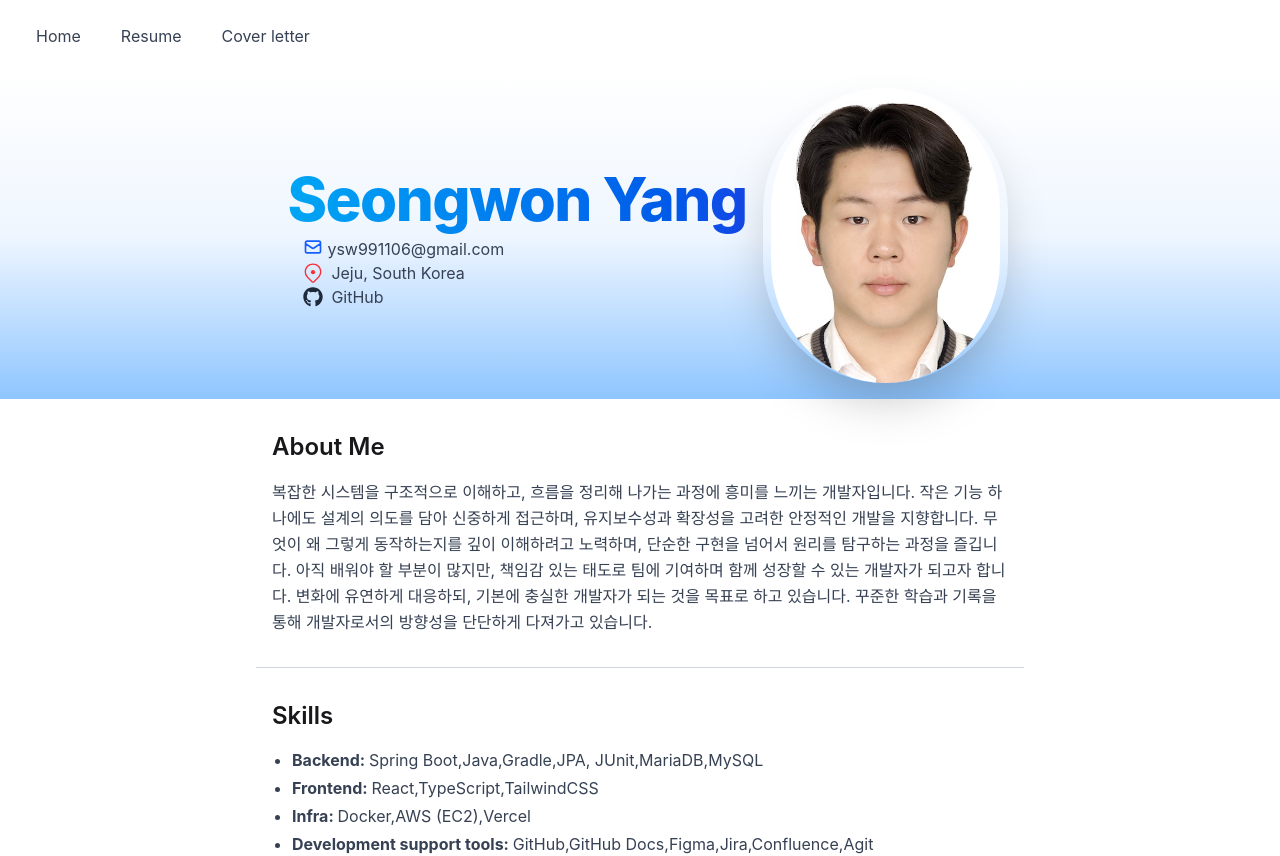
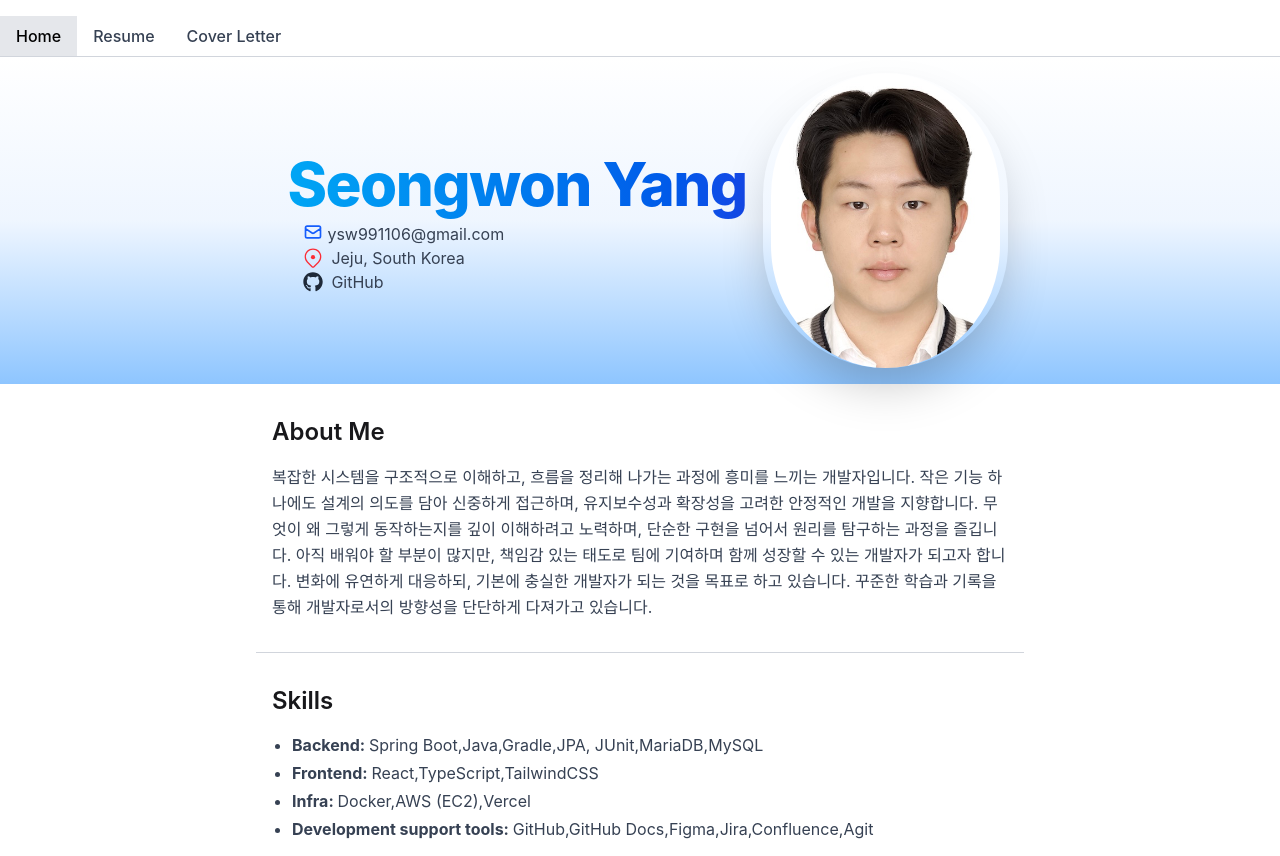
Before and after one commit to codearchitect99/codearchitect99.github.io, a React (Vite) app: page / in a window 1280 px wide. Shown: the top 856 px of the page. Built offline with nearby package versions, Linux system fonts and the light colour scheme.

Commit message:
update navbar

```diff
--- a/src/App.tsx
+++ b/src/App.tsx
@@ -1,35 +1,15 @@
 import React from "react";
-import {Link, Route, HashRouter as Router, Routes} from "react-router-dom";
+import {Route, HashRouter as Router, Routes} from "react-router-dom";
 import {Resume} from "./pages/resume/Resume.tsx";
 import { Home } from "./pages/home/Home.tsx";
 import { NotFound } from "./pages/notFound/NotFound.tsx";
 import { CoverLetter } from "./pages/coverletter/CoverLetter.tsx";
+import {NavBar} from "./components/NavBar.tsx";
 
 const App: React.FC = () => {
   return (
     <Router>
-      <nav className="flex items-center justify-between px-6 py-4 bg-white dark:bg-gray-900 shadow">
-        <div className="flex space-x-4">
-          <Link
-            to="/"
-            className="px-3 py-2 rounded text-gray-700 dark:text-gray-300 hover:bg-gray-100 dark:hover:bg-gray-800 transition-colors"
-          >
-            Home
-          </Link>
-          <Link
-            to="/resume"
-            className="px-3 py-2 rounded text-gray-700 dark:text-gray-300 hover:bg-gray-100 dark:hover:bg-gray-800 transition-colors"
-          >
-            Resume
-          </Link>
-          <Link
-            to="/coverletter"
-            className="px-3 py-2 rounded text-gray-700 dark:text-gray-300 hover:bg-gray-100 dark:hover:bg-gray-800 transition-colors"
-          >
-            Cover letter
-          </Link>
-        </div>
-      </nav>
+      <NavBar />
 
       <Routes>
         <Route path="/" element={<Home />} />
--- /dev/null
+++ b/src/components/NavBar.tsx
@@ -0,0 +1,49 @@
+import { NavLink } from "react-router-dom";
+
+export const NavBar = () => {
+	return (
+		<nav className="bg-white dark:bg-gray-900 shadow pt-4 border-b border-gray-300">
+			<div className="max-w-7xl mx-auto flex items-center justify-between">
+				<div className="flex">
+					<NavLink
+						to="/"
+						end
+						className={({ isActive }) =>
+							`px-4 py-2 transition-colors font-medium ${
+								isActive
+									? "bg-gray-200 dark:bg-gray-800 text-black dark:text-white"
+									: "text-gray-700 dark:text-gray-300 hover:bg-gray-100 dark:hover:bg-gray-800"
+							}`
+						}
+					>
+						Home
+					</NavLink>
+					<NavLink
+						to="/resume"
+						className={({ isActive }) =>
+							`px-4 py-2 transition-colors font-medium ${
+								isActive
+									? "bg-gray-200 dark:bg-gray-800 text-black dark:text-white"
+									: "text-gray-700 dark:text-gray-300 hover:bg-gray-100 dark:hover:bg-gray-800"
+							}`
+						}
+					>
+						Resume
+					</NavLink>
+					<NavLink
+						to="/coverletter"
+						className={({ isActive }) =>
+							`px-4 py-2 transition-colors font-medium ${
+								isActive
+									? "bg-gray-200 dark:bg-gray-800 text-black dark:text-white"
+									: "text-gray-700 dark:text-gray-300 hover:bg-gray-100 dark:hover:bg-gray-800"
+							}`
+						}
+					>
+						Cover Letter
+					</NavLink>
+				</div>
+			</div>
+		</nav>
+	);
+};
```
